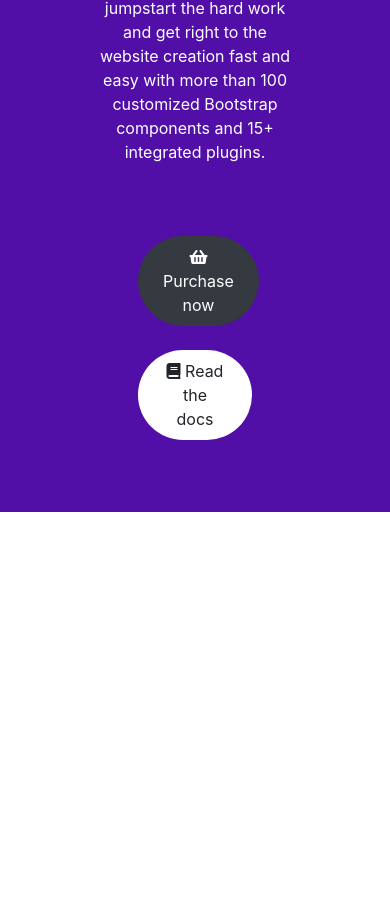
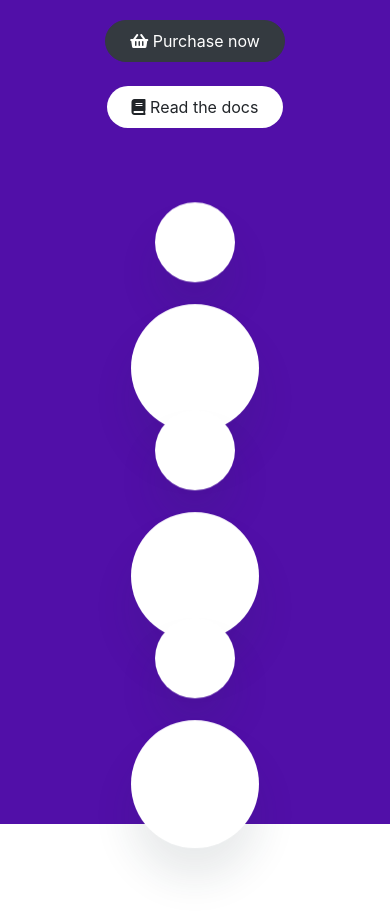
Before and after one commit to ujwaljaglan9211/purpose-website, a plain HTML site: page index.html in a window 390 px wide. Shown: the part 476-1388 px from the top of the page. Drawn offline with nearby package versions, Linux system fonts and the light colour scheme.

Commit message:
fixed responsiveness issue

```diff
--- a/assets/css/style.css
+++ b/assets/css/style.css
@@ -3,6 +3,42 @@
     padding: 0;
     box-sizing: border-box;
 }
+
+/* feature section */
+.small-circle{
+    height: 5rem;
+    width: 5rem;
+    border-radius:50% ;
+    background-color: white;
+    margin: auto;
+    box-shadow: 0 30px 40px 0 rgb(31 45 61 / 10%);
+}
+.large-circle{
+    height: 8rem;
+    width: 8rem;
+    border-radius: 50%;
+    background-color: white;
+    margin: auto;
+    box-shadow: 0 30px 40px 0 rgb(31 45 61 / 10%);
+}
+.floating-icon-sm{
+    animation: floating 6s ease infinite;
+}
+.floating-icon-lg{
+    animation: floating 4s ease infinite;
+}
+@keyframes floating{
+    0%{
+        transform: translateY(0px);
+    }
+    50%{
+        transform: translateY(30px);
+    }
+    100%{
+        transform: translateY(0px);
+    }
+}
+/* feature section end */
 /* .footer{
     height: 100%;
     width: 100%;
@@ -10,10 +46,11 @@
     background-color: #6e00ff;
     background:linear-gradient(50deg, #6e00ff 0, #bb00ff 100%) ;
   } */
+
 .footer-main{
     margin-top: 1000px;
     position: relative;
-    height: 500px;
+    /* height: 300px; */
     background-color: #510FA8;
     clip-path: polygon(31% 10%, 95% 36%, 100% 100%, 0 100%, 0 70%);
 }
--- a/index.html
+++ b/index.html
@@ -24,7 +24,7 @@
       <div class="container">
         <div class="row">
           <div class="col-12 text-center">
-            <div class="col-8 m-auto ">
+            <div class="col-12 col-md-8 m-auto ">
               <div class="row-md-12 p-5">
                 <h1 class="text-white">Complete features at your hand</h1>
               </div>
@@ -61,12 +61,12 @@
       </div>
       <div class="container">
         <div class="row">
-          <div class="col-md-2 floating-icon"><i></i></div>
-          <div class="col-md-2 floating-icon"></div>
-          <div class="col-md-2 floating-icon"></div>
-          <div class="col-md-2"></div>
-          <div class="col-md-2"></div>
-          <div class="col-md-2"></div>
+          <div class="col-md-2 floating-icon-sm"><div class="small-circle bg-white"></div><i class=""></i></div>
+          <div class="col-md-2 floating-icon-lg"><div class="large-circle bg-white"></div></div>
+          <div class="col-md-2 floating-icon-sm"><div class="small-circle bg-white"></div></div>
+          <div class="col-md-2 floating-icon-lg"><div class="large-circle bg-white"></div></div>
+          <div class="col-md-2 floating-icon-sm"><div class="small-circle bg-white"></div></div>
+          <div class="col-md-2 floating-icon-lg"><div class="large-circle bg-white"></div></div>
         </div>
       </div>
     </section>
```
